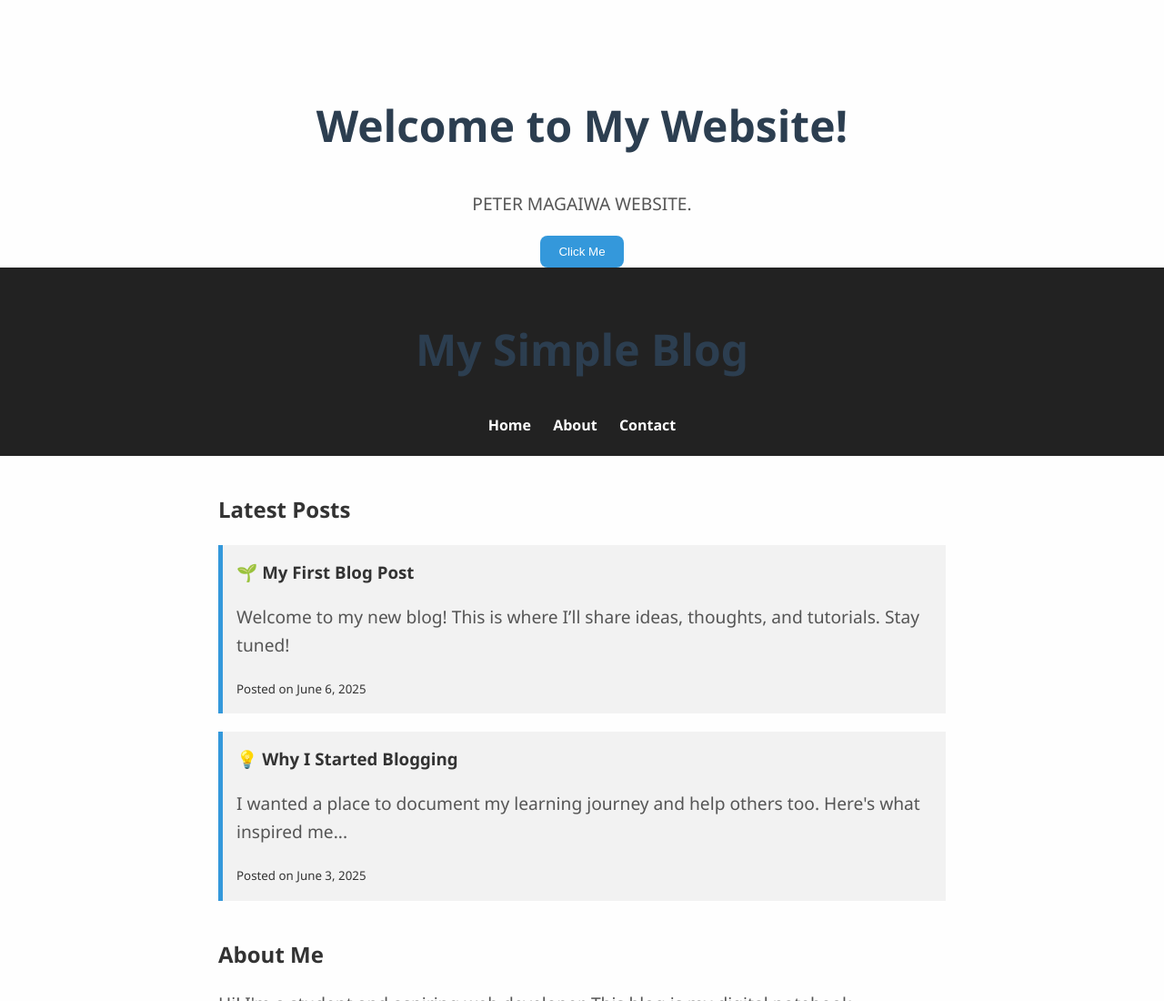
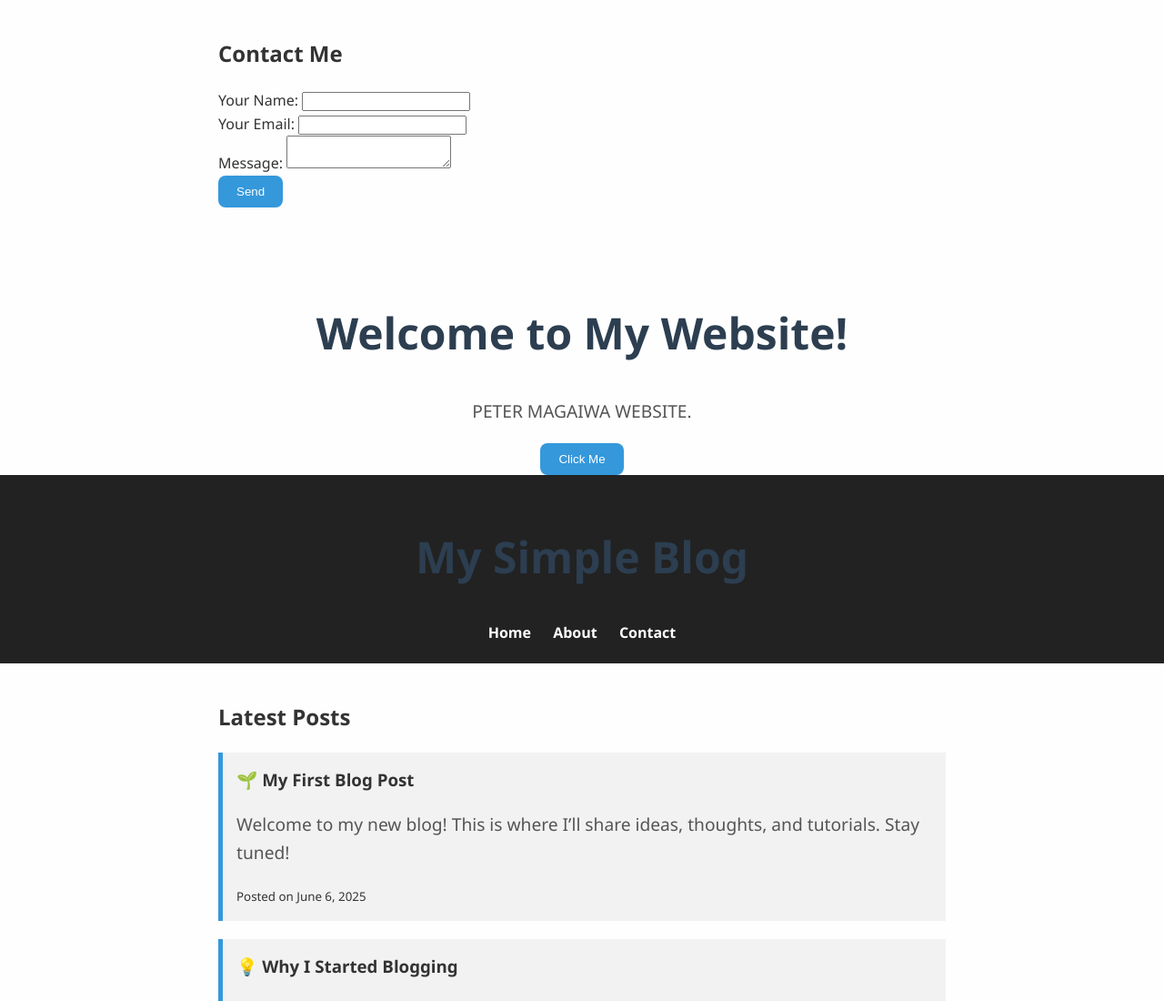
Before and after one commit to petermanfred78/my-blog, a plain HTML site: page index.html in a window 1280 px wide. Shown: the top 1100 px of the page at 91% size. Drawn offline with Linux system fonts and the light colour scheme.

Commit message:
Add files via upload

```diff
--- a/index.html
+++ b/index.html
@@ -5,7 +5,28 @@
     <meta name="viewport" content="width=device-width, initial-scale=1.0">
     <title>My First Web Page</title>
     <link rel="stylesheet" href="styles.css">
-</head>
+</head><section id="contact">
+  <h2>Contact Me</h2>
+  <form action="https://formspree.io/f/your-form-id" method="POST">
+    <label>
+      Your Name:
+      <input type="text" name="name" required>
+    </label>
+    <br>
+    <label>
+      Your Email:
+      <input type="email" name="email" required>
+    </label>
+    <br>
+    <label>
+      Message:
+      <textarea name="message" required></textarea>
+    </label>
+    <br>
+    <button type="submit">Send</button>
+  </form>
+</section>
+
 <body>
     <div class="container">
         <h1>Welcome to My Website!</h1>
```
